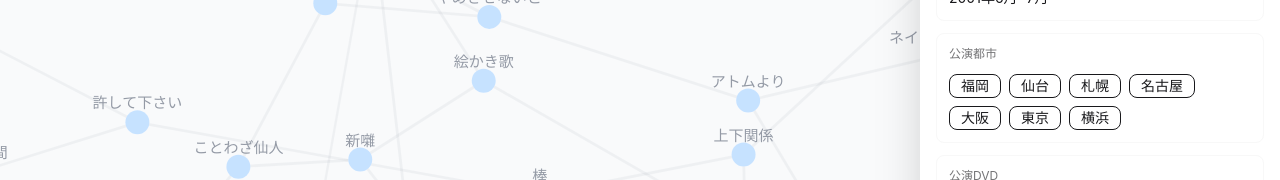
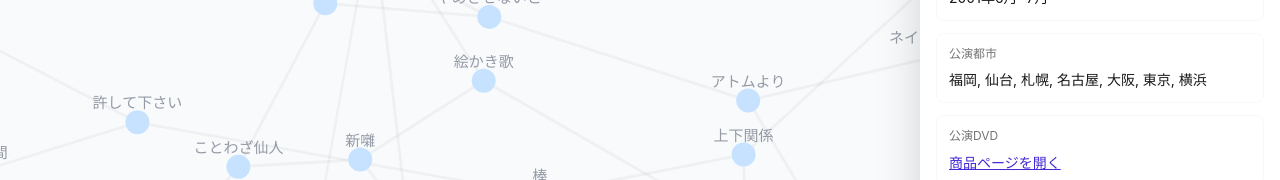
Before and after one commit to vdslab/theme2025-fruits, a React (Vite) app: page / in a window 1280 px wide. Shown: the part 545-725 px from the top of the page. Built offline with nearby package versions, Linux system fonts and the light colour scheme.

Commit message:
公演都市の表示をテキストにした

```diff
--- a/src/components/detail/DetailContent.jsx
+++ b/src/components/detail/DetailContent.jsx
@@ -37,13 +37,6 @@ export default function DetailContent({ cont, performanceById, onClose }) {
     const performanceYear = perf?.performanceYear ?? "";
     const performanceCityRaw = perf?.performanceCity ?? "";
     const performanceUrl = perf?.url ?? "";
-
-    const performanceCities = performanceCityRaw
-        ? performanceCityRaw
-              .split(",")
-              .map((s) => s.trim())
-              .filter(Boolean)
-        : [];
 
     return (
         <aside className="absolute top-0 right-0 z-50 h-screen w-[360px] bg-base-100 shadow-2xl flex flex-col">
@@ -142,38 +135,16 @@ export default function DetailContent({ cont, performanceById, onClose }) {
                 )}
 
                 {/* 公演都市 */}
-                {performanceCities.length > 0 ? (
                 <div className="mt-3 card bg-base-100 border border-base-200">
                     <div className="card-body p-3">
                         <div className="text-xs text-base-content/60">
                             公演都市
                         </div>
-
-                            {/* バッジ表示 */}
-                            <div className="mt-1 flex flex-wrap gap-2">
-                                {performanceCities.map((city) => (
-                                    <span
-                                        key={city}
-                                        className="badge badge-outline"
-                                    >
-                                        {city}
-                                    </span>
-                                ))}
+                        <div className="text-sm break-words">
+                            {performanceCityRaw || "情報がありません"}
                         </div>
                     </div>
                 </div>
-                ) : (
-                    <div className="mt-3 card bg-base-100 border border-base-200">
-                        <div className="card-body p-3">
-                            <div className="text-xs text-base-content/60">
-                                公演都市
-                            </div>
-                            <div className="text-sm text-base-content/60">
-                                情報がありません
-                            </div>
-                        </div>
-                    </div>
-                )}
 
                 {/* 公演DVD（URL） */}
                 <div className="mt-3 card bg-base-100 border border-base-200">
```
Lines whose indentation alone changed are shown as unchanged.
